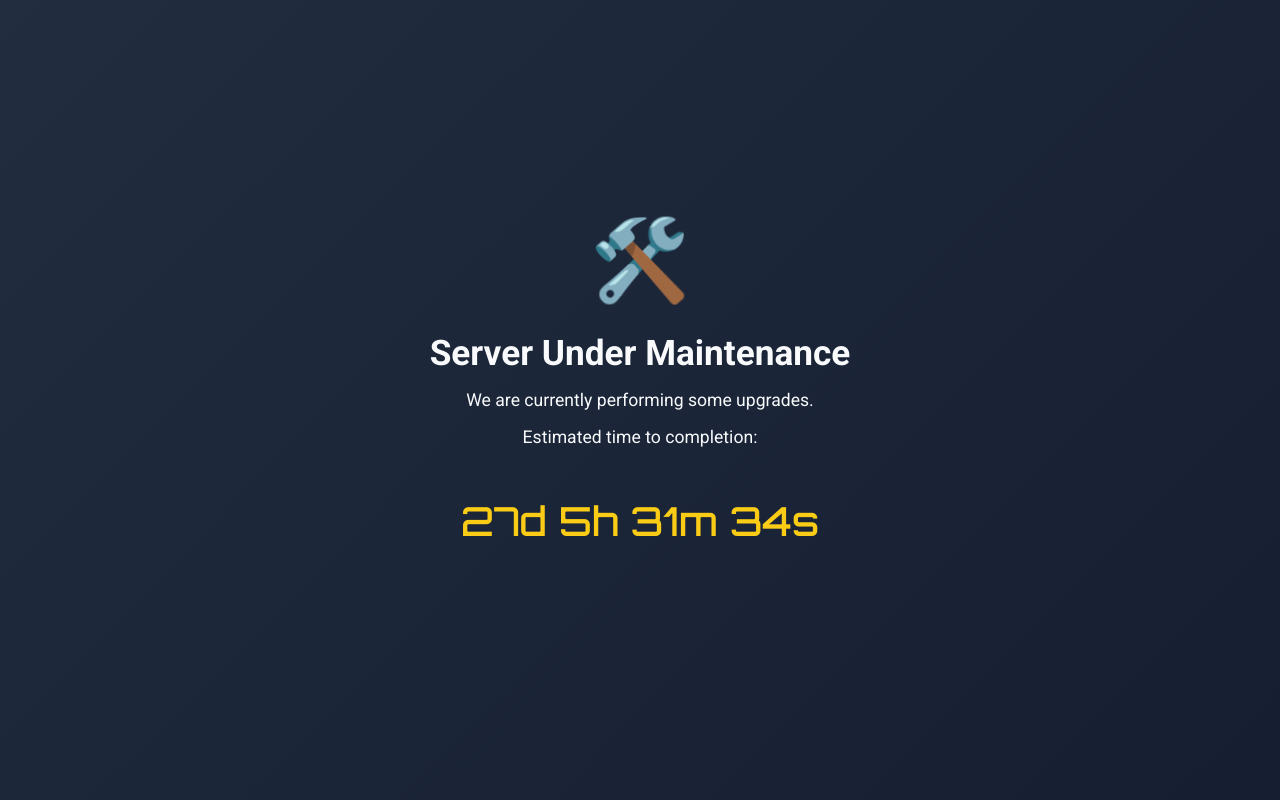
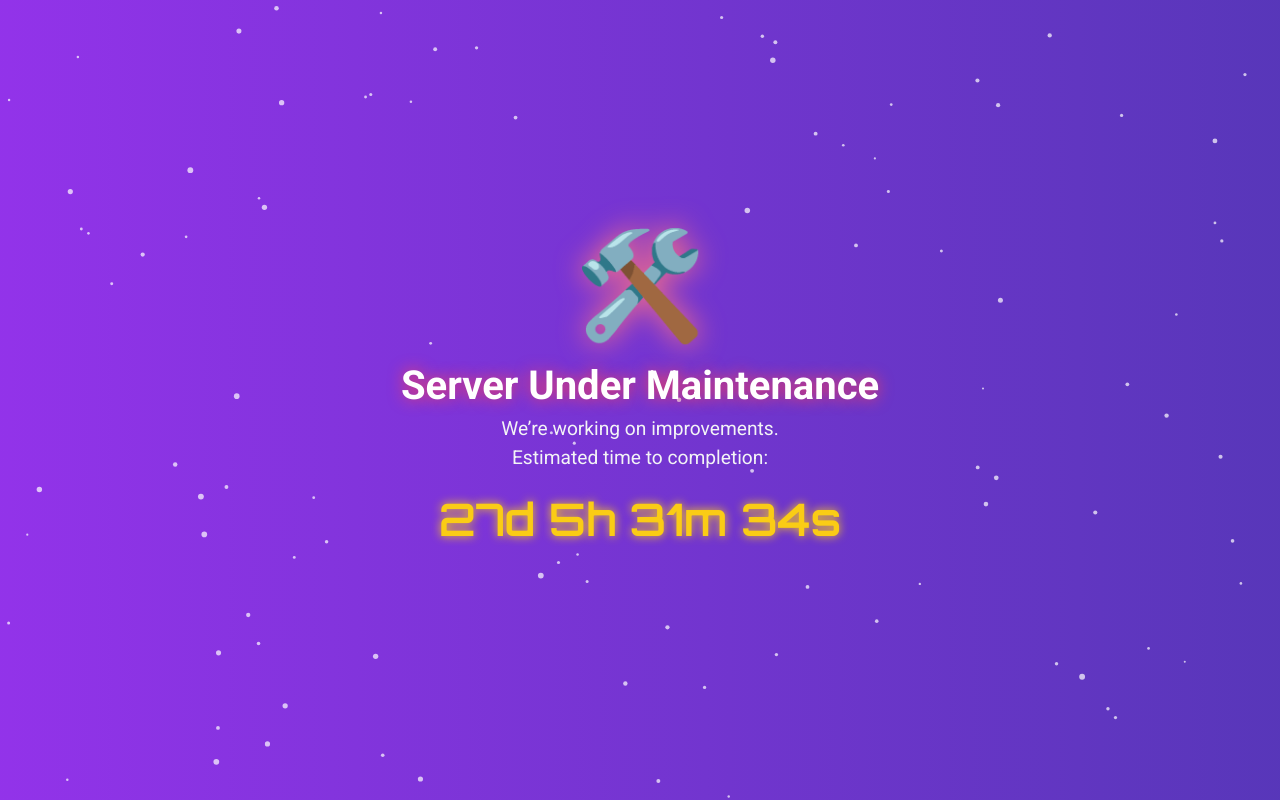
Before and after one commit to Partha714/Server-maintainance, a plain HTML site: page index.html in a window 1280 px wide. Drawn offline with Linux system fonts and the light colour scheme.

Commit message:
Update index.html

```diff
--- a/index.html
+++ b/index.html
@@ -3,74 +3,99 @@
 <head>
 <meta charset="UTF-8">
 <meta name="viewport" content="width=device-width, initial-scale=1.0">
-<title>Server Maintenance</title>
-<link href="https://fonts.googleapis.com/css2?family=Orbitron:wght@500&family=Roboto:wght@400;700&display=swap" rel="stylesheet">
+<title>Server Under Maintenance</title>
+<link href="https://fonts.googleapis.com/css2?family=Orbitron:wght@600&family=Roboto:wght@400;700&display=swap" rel="stylesheet">
 <style>
-body {
+html, body {
   margin: 0;
   padding: 0;
+  height: 100%;
   font-family: 'Roboto', sans-serif;
-  color: #f8fafc;
+  color: #fff;
+  overflow: hidden;
+}
+
+body {
   display: flex;
   justify-content: center;
   align-items: center;
-  height: 100vh;
   flex-direction: column;
+  background: linear-gradient(270deg, #1e3a8a, #9333ea, #f43f5e, #1e3a8a);
+  background-size: 600% 600%;
+  animation: gradientMove 20s ease infinite;
   text-align: center;
-  background: linear-gradient(-45deg, #0f172a, #1e293b, #334155, #0f172a);
-  background-size: 400% 400%;
-  animation: gradientBG 10s ease infinite;
+  position: relative;
+}
+
+@keyframes gradientMove {
+  0% {background-position: 0% 50%;}
+  50% {background-position: 100% 50%;}
+  100% {background-position: 0% 50%;}
 }
 
 h1 {
-  font-size: 2.2em;
-  margin-bottom: 0.2em;
+  font-size: 2.5em;
+  margin: 0.2em;
+  text-shadow: 0 0 15px #f43f5e;
 }
 
 p {
-  margin: 0.5em 0;
-  font-size: 1.1em;
+  margin: 0.3em;
+  font-size: 1.2em;
+  color: #f3f4f6;
 }
 
 #timer {
   font-family: 'Orbitron', sans-serif;
-  font-size: 2.5em;
-  margin: 1em 0;
+  font-size: 2.8em;
+  margin: 0.5em 0;
   color: #facc15;
+  text-shadow: 0 0 10px #facc15;
 }
 
 .maintenance-icon {
-  font-size: 5em;
-  color: #f87171;
-  animation: shake 1.5s infinite;
+  font-size: 6em;
+  margin-bottom: 0.2em;
+  animation: pulse 2s infinite;
+  text-shadow: 0 0 25px #fb7185;
 }
 
-@keyframes shake {
-  0% { transform: rotate(0deg); }
-  25% { transform: rotate(5deg); }
-  50% { transform: rotate(-5deg); }
-  75% { transform: rotate(5deg); }
-  100% { transform: rotate(0deg); }
+@keyframes pulse {
+  0% {transform: scale(1);}
+  50% {transform: scale(1.1);}
+  100% {transform: scale(1);}
 }
 
-@keyframes gradientBG {
-  0% {background-position: 0% 50%;}
-  50% {background-position: 100% 50%;}
-  100% {background-position: 0% 50%;}
+/* Particle background canvas */
+#particles {
+  position: absolute;
+  width: 100%;
+  height: 100%;
+  top: 0; left: 0;
+  z-index: 0;
+}
+.content {
+  position: relative;
+  z-index: 1;
 }
 </style>
 </head>
 <body>
 
-<div class="maintenance-icon">🛠️</div>
-<h1>Server Under Maintenance</h1>
-<p>We are currently performing some upgrades.</p>
-<p>Estimated time to completion:</p>
-<div id="timer">Loading...</div>
+<canvas id="particles"></canvas>
+
+<div class="content">
+  <div class="maintenance-icon">🛠️</div>
+  <h1>Server Under Maintenance</h1>
+  <p>We’re working on improvements.</p>
+  <p>Estimated time to completion:</p>
+  <div id="timer">Loading…</div>
+</div>
 
 <audio id="end-sound" src="https://www.soundjay.com/buttons/sounds/beep-07.mp3" preload="auto"></audio>
 
 <script>
+// Countdown Logic
 const targetDate = new Date('August 1, 2025 00:00:00').getTime();
 const timerEl = document.getElementById("timer");
 const sound = document.getElementById("end-sound");
@@ -82,10 +107,10 @@ const interval = setInterval(() => {
   if (distance <= 0) {
     clearInterval(interval);
     sound.play();
-    timerEl.textContent = "Redirecting...";
+    timerEl.textContent = "Redirecting…";
     setTimeout(() => {
-      window.location.href = "https://example.com"; // <-- your redirect URL here
-    }, 3000); // give user 3 seconds to hear sound
+      window.location.href = "https://example.com";
+    }, 3000);
     return;
   }
 
@@ -97,6 +122,63 @@ const interval = setInterval(() => {
   timerEl.textContent =
     `${days}d ${hours}h ${minutes}m ${seconds}s`;
 }, 1000);
+
+// Particle Background
+const canvas = document.getElementById("particles");
+const ctx = canvas.getContext("2d");
+
+let particlesArray;
+
+function initParticles() {
+  canvas.width = window.innerWidth;
+  canvas.height = window.innerHeight;
+
+  particlesArray = [];
+  const numParticles = 100;
+
+  for (let i = 0; i < numParticles; i++) {
+    particlesArray.push(new Particle());
+  }
+}
+
+class Particle {
+  constructor() {
+    this.x = Math.random() * canvas.width;
+    this.y = Math.random() * canvas.height;
+    this.size = Math.random() * 2 + 1;
+    this.speedX = (Math.random() - 0.5) * 0.5;
+    this.speedY = (Math.random() - 0.5) * 0.5;
+  }
+  update() {
+    this.x += this.speedX;
+    this.y += this.speedY;
+
+    if (this.x < 0 || this.x > canvas.width) this.speedX *= -1;
+    if (this.y < 0 || this.y > canvas.height) this.speedY *= -1;
+  }
+  draw() {
+    ctx.fillStyle = 'rgba(255, 255, 255, 0.7)';
+    ctx.beginPath();
+    ctx.arc(this.x, this.y, this.size, 0, Math.PI * 2);
+    ctx.fill();
+  }
+}
+
+function animate() {
+  ctx.clearRect(0, 0, canvas.width, canvas.height);
+  particlesArray.forEach(p => {
+    p.update();
+    p.draw();
+  });
+  requestAnimationFrame(animate);
+}
+
+window.addEventListener('resize', () => {
+  initParticles();
+});
+
+initParticles();
+animate();
 </script>
 
 </body>
```
